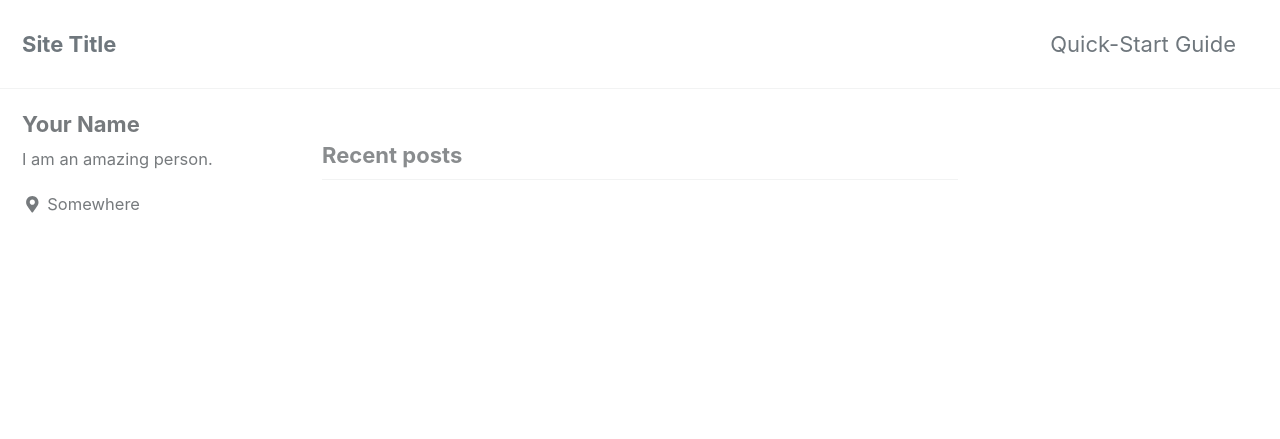
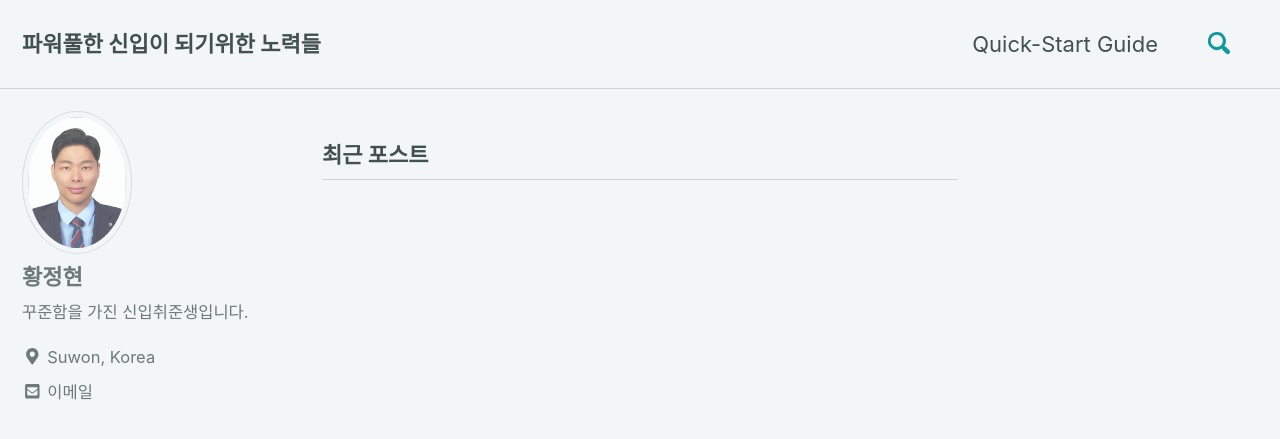
Before and after one commit to JHHWANG01/JHHWANG01.github.io, a Jekyll site: the page built from index.html, in a window 1280 px wide and 900 px high. Shown: the top 439 px of the window. Built offline with Jekyll 4.4.1, drawn with Linux system fonts in a browser that asks for light colours; cached includes are drawn as plain includes; nearby versions of some CDN libraries; the list of posts is cut into pages by our own code; some of the changed text lies outside the part shown.

Commit message:
사진 추가 및 포스트 수정

```diff
--- a/_config.yml
+++ b/_config.yml
@@ -1,4 +1,4 @@
-# Welcome to Jekyll!
+# Welcome to Hwang's blog!
 #
 # This config file is meant for settings that affect your entire site, values
 # which you are expected to set up once and rarely need to edit after that.
@@ -10,19 +10,19 @@
 # Review documentation to determine if you should use `theme` or `remote_theme`
 # https://mmistakes.github.io/minimal-mistakes/docs/quick-start-guide/#installing-the-theme
 
-# theme                  : "minimal-mistakes-jekyll"
+# theme                  : "Hwang Blog"
 # remote_theme           : "mmistakes/minimal-mistakes"
-minimal_mistakes_skin    : "default" # "air", "aqua", "contrast", "dark", "dirt", "neon", "mint", "plum", "sunrise"
+minimal_mistakes_skin    : "mint"
 
 # Site Settings
-locale                   : "en-US"
-title                    : "Site Title"
+locale                   : "ko"
+title                    : "파워풀한 신입이 되기위한 노력들"
 title_separator          : "-"
-name                     : "Your Name"
-description              : "An amazing website."
-url                      : # the base hostname & protocol for your site e.g. "https://mmistakes.github.io"
+name                     : "HWANG JEONG HYEON"
+description              : "MY PROJECT 'DOCKDOCKDCOK!' is developing"
+url                      : "https://jhhwnag01.github.io"
 baseurl                  : # the subpath of your site, e.g. "/blog"
-repository               : # GitHub username/repo-name e.g. "mmistakes/minimal-mistakes"
+repository               : "jhhwang01/jhhwnag01.github.io"
 teaser                   : # path of fallback teaser image, e.g. "/assets/images/500x300.png"
 logo                     : # path of logo image to display in the masthead, e.g. "/assets/images/88x88.png"
 masthead_title           : # overrides the website title displayed in the masthead, use " " for no title
@@ -64,8 +64,8 @@ reCaptcha:
   secret                 :
 atom_feed:
   path                   : # blank (default) uses feed.xml
-search                   : # true, false (default)
-search_full_content      : # true, false (default)
+search                   : true
+search_full_content      : false
 search_provider          : # lunr (default), algolia, google
 algolia:
   application_id         : # YOUR_APPLICATION_ID
@@ -106,11 +106,11 @@ analytics:
 
 # Site Author
 author:
-  name             : "Your Name"
-  avatar           : # path of avatar image, e.g. "/assets/images/bio-photo.jpg"
-  bio              : "I am an amazing person."
-  location         : "Somewhere"
-  email            :
+  name             : "황정현"
+  avatar           : "/assets/images/IMG_1929.JPG"
+  bio              : "꾸준함을 가진 신입취준생입니다."
+  location         : "Suwon, Korea"
+  email            : "deert101@gmail.com"
   links:
     - label: "Email"
       icon: "fas fa-fw fa-envelope-square"
```
Also changed, not shown: assets/images/IMG_1929.JPG (added).
